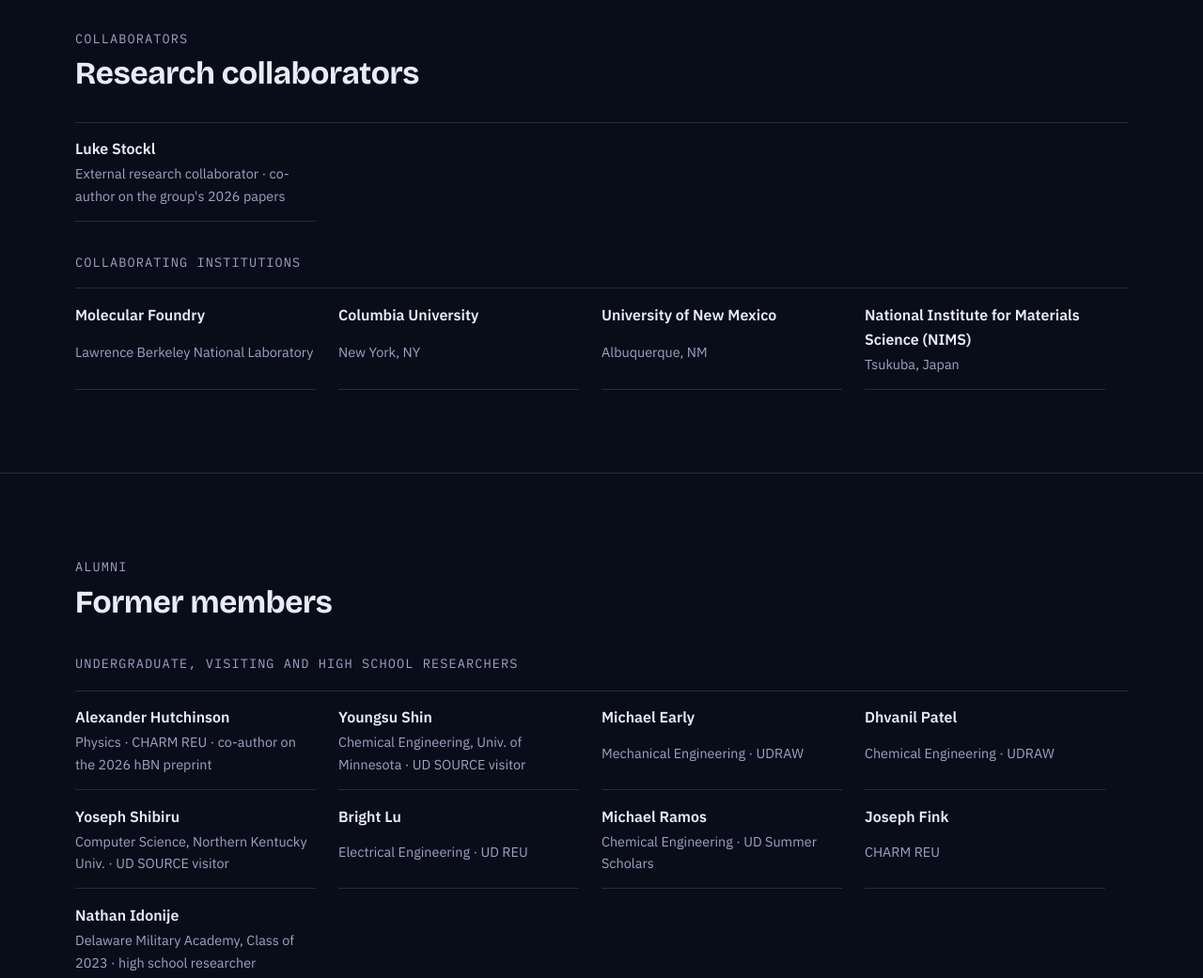
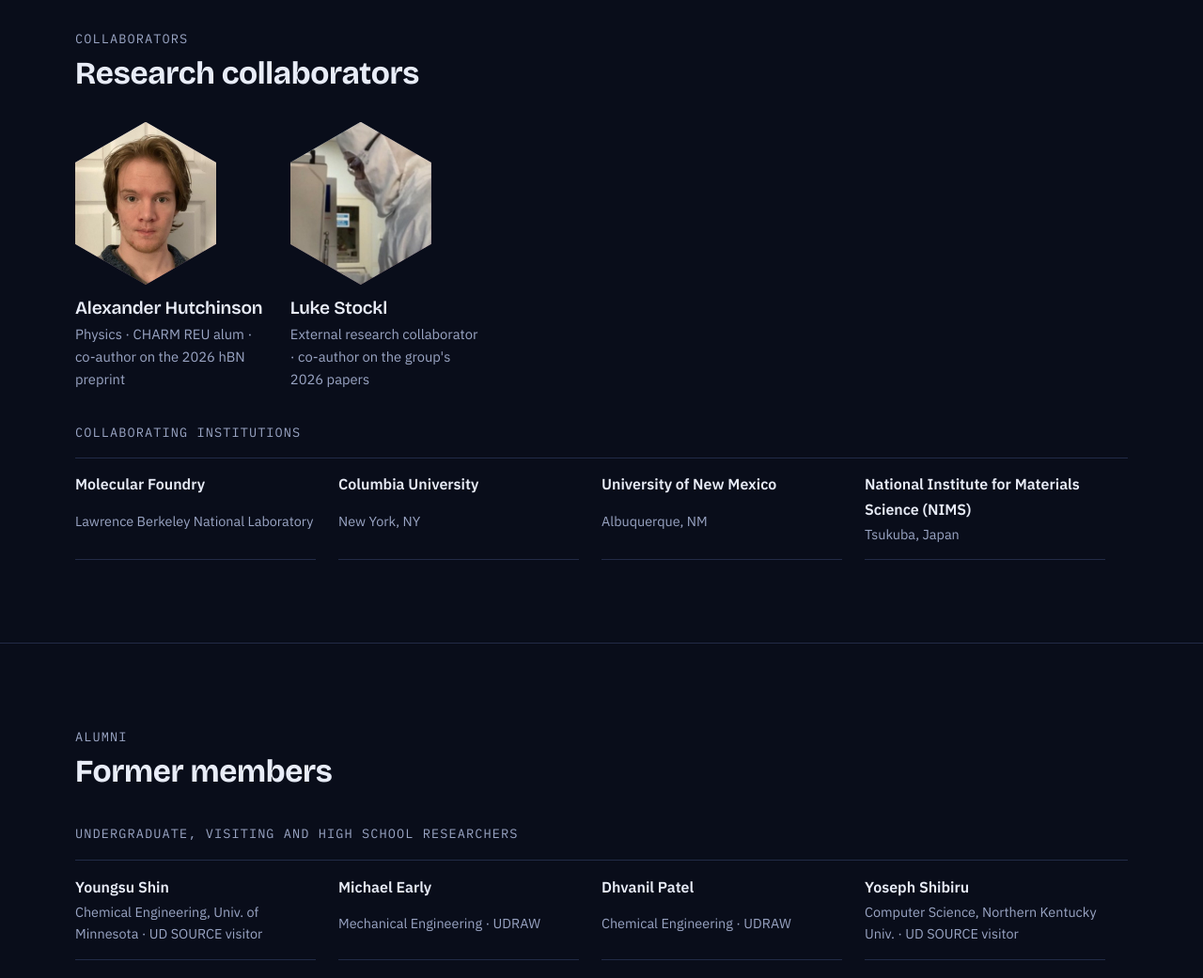
Before and after one commit to cmaurtua-a11y/qmap-website, a plain HTML site: page people.html in a window 1280 px wide. Shown: the part 2320-3361 px from the top of the page at 94% size. Drawn offline with nearby package versions, Linux system fonts and the light colour scheme.

Commit message:
Add photos for research collaborators Alexander Hutchinson and Luke Stockl
Co-Authored-By: Claude Opus 5.5 <noreply@anthropic.com>
Claude-Session: https://claude.ai/code/session_01TJUywuz1mVBuvwmGB8Ct6u

```diff
--- a/people.html
+++ b/people.html
@@ -78,9 +78,9 @@
 
 <section class="block"><div class="wrap">
 <div class="sec-head"><div><span class="label">Collaborators</span><h2>Research collaborators</h2></div></div>
-<ul class="alumni-list">
-<li><strong>Luke Stockl</strong><span class="role">External research collaborator · co-author on the group's 2026 papers</span></li>
-</ul>
+<div class="people">
+<div class="person"><div class="hex"><img src="assets/img/alexander-hutchinson.jpg" alt="Portrait of Alexander Hutchinson" loading="lazy"></div><h3>Alexander Hutchinson</h3><span class="role">Physics · CHARM REU alum · co-author on the 2026 hBN preprint</span></div><div class="person"><div class="hex"><img src="assets/img/luke-stockl.jpg" alt="Luke Stockl in a cleanroom suit" loading="lazy"></div><h3>Luke Stockl</h3><span class="role">External research collaborator · co-author on the group's 2026 papers</span></div>
+</div>
 <span class="label" style="display:block;margin-top:2rem">Collaborating institutions</span>
 <ul class="alumni-list" style="margin-top:1rem">
 <li><strong>Molecular Foundry</strong><span class="role">Lawrence Berkeley National Laboratory</span></li>
@@ -94,7 +94,7 @@
 <div class="sec-head"><div><span class="label">Alumni</span><h2>Former members</h2></div></div>
 <span class="label">Undergraduate, visiting and high school researchers</span>
 <ul class="alumni-list" style="margin-top:1rem">
-<li><strong>Alexander Hutchinson</strong><span class="role">Physics · CHARM REU · co-author on the 2026 hBN preprint</span></li><li><strong>Youngsu Shin</strong><span class="role">Chemical Engineering, Univ. of Minnesota · UD SOURCE visitor</span></li><li><strong>Michael Early</strong><span class="role">Mechanical Engineering · UDRAW</span></li><li><strong>Dhvanil Patel</strong><span class="role">Chemical Engineering · UDRAW</span></li><li><strong>Yoseph Shibiru</strong><span class="role">Computer Science, Northern Kentucky Univ. · UD SOURCE visitor</span></li><li><strong>Bright Lu</strong><span class="role">Electrical Engineering · UD REU</span></li><li><strong>Michael Ramos</strong><span class="role">Chemical Engineering · UD Summer Scholars</span></li><li><strong>Joseph Fink</strong><span class="role">CHARM REU</span></li><li><strong>Nathan Idonije</strong><span class="role">Delaware Military Academy, Class of 2023 · high school researcher</span></li>
+<li><strong>Youngsu Shin</strong><span class="role">Chemical Engineering, Univ. of Minnesota · UD SOURCE visitor</span></li><li><strong>Michael Early</strong><span class="role">Mechanical Engineering · UDRAW</span></li><li><strong>Dhvanil Patel</strong><span class="role">Chemical Engineering · UDRAW</span></li><li><strong>Yoseph Shibiru</strong><span class="role">Computer Science, Northern Kentucky Univ. · UD SOURCE visitor</span></li><li><strong>Bright Lu</strong><span class="role">Electrical Engineering · UD REU</span></li><li><strong>Michael Ramos</strong><span class="role">Chemical Engineering · UD Summer Scholars</span></li><li><strong>Joseph Fink</strong><span class="role">CHARM REU</span></li><li><strong>Nathan Idonije</strong><span class="role">Delaware Military Academy, Class of 2023 · high school researcher</span></li>
 </ul>
 </div></section>
 </main>
```
Also changed, not shown: assets/img/alexander-hutchinson.jpg (added), assets/img/luke-stockl.jpg (added).
